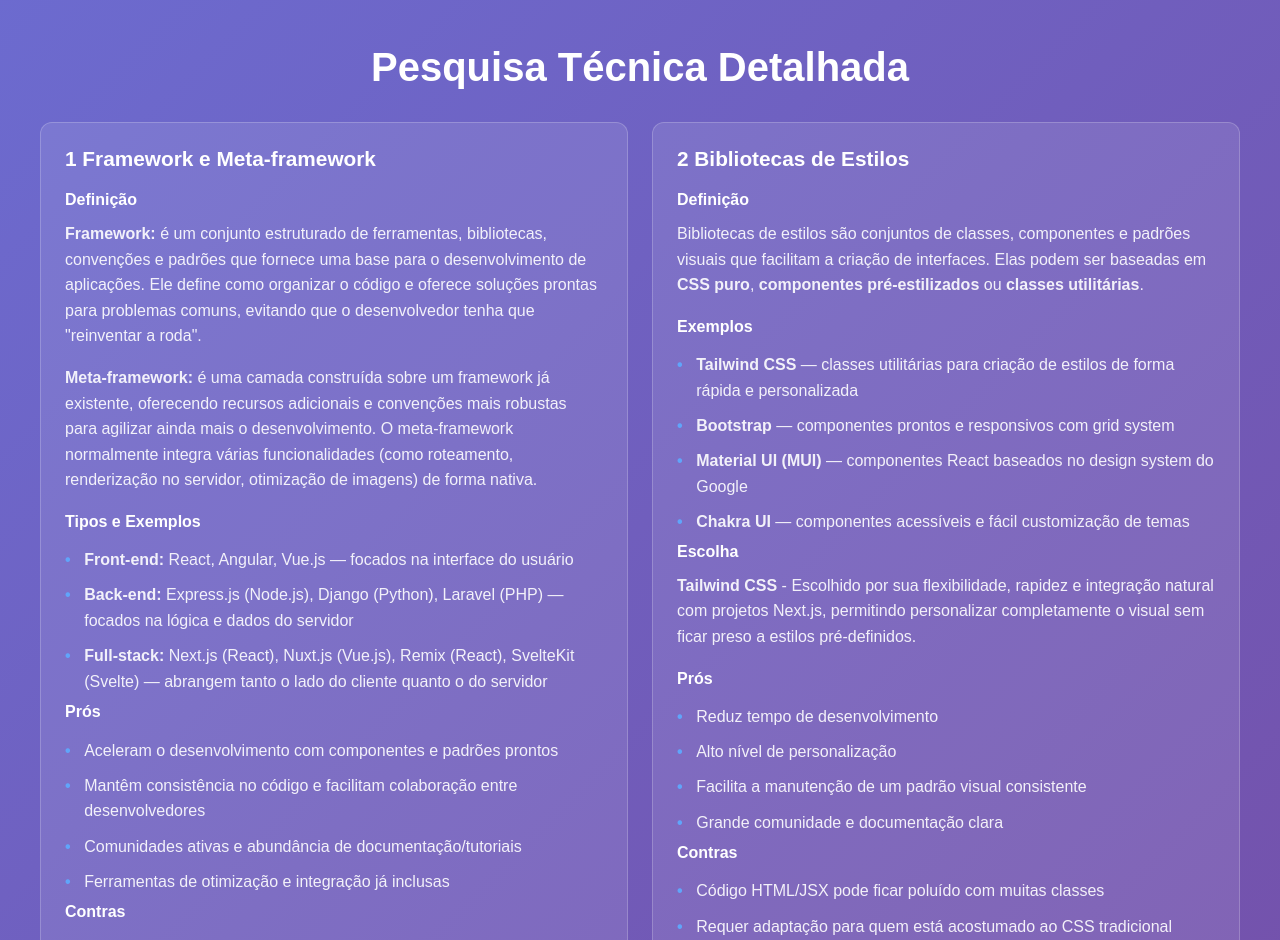
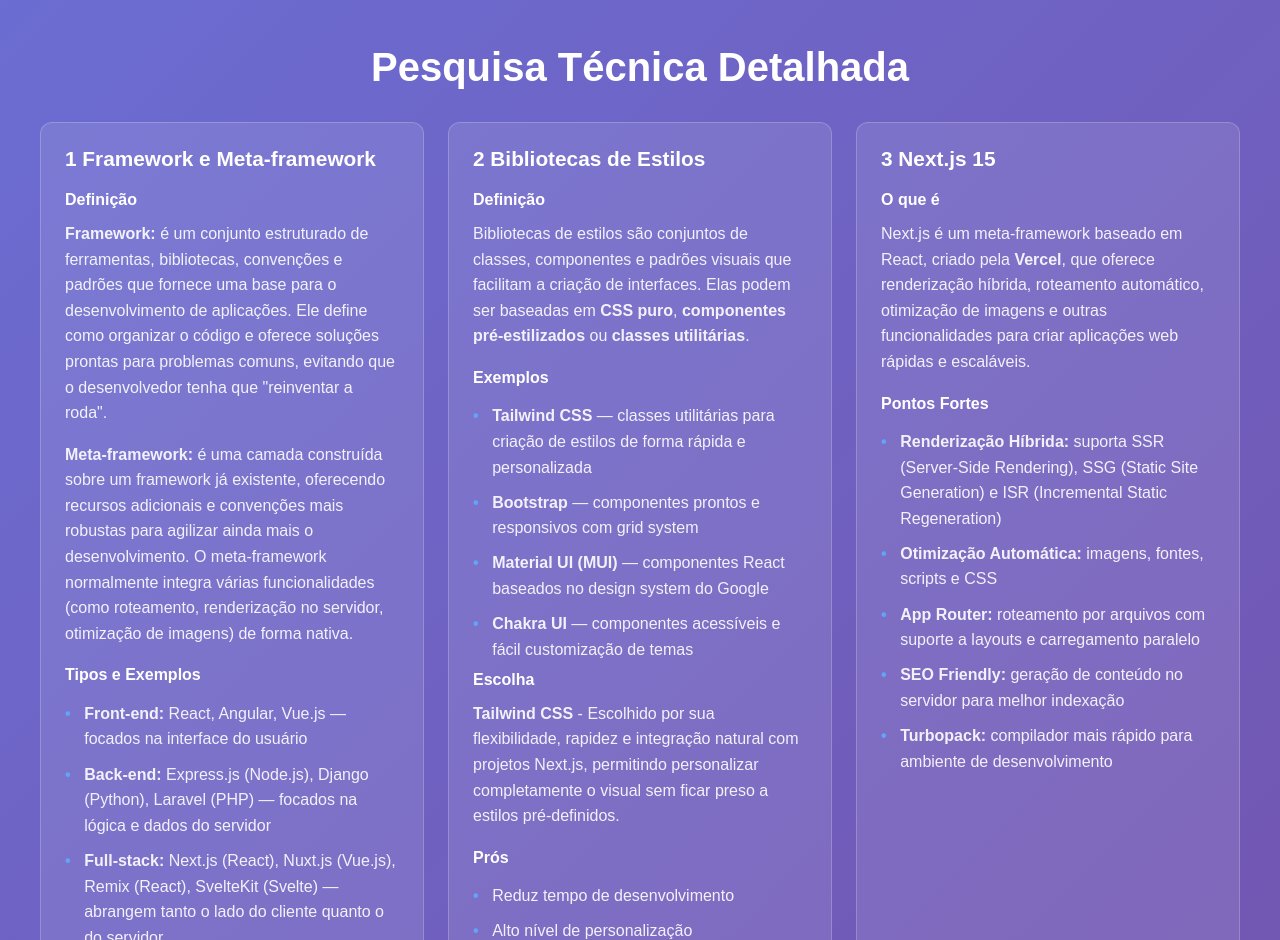
Before and after one commit to pablodelgado26/mini-wiki-tech, a Next.js app: page / in a window 1280 px wide. Shown: the part 1860-2800 px from the top of the page. Built offline with nearby package versions, Linux system fonts and the light colour scheme.

Commit message:
feat : create card 3

```diff
--- a/src/app/page.jsx
+++ b/src/app/page.jsx
@@ -169,6 +169,22 @@
             </ul>
           </Card>
 
+          <Card title="3 Next.js 15">
+            <h4>O que é</h4>
+            <p>Next.js é um meta-framework baseado em React, criado pela <strong>Vercel</strong>, que oferece renderização híbrida, roteamento automático, otimização de imagens e outras funcionalidades para criar aplicações web rápidas e escaláveis.</p>
+
+            <h4>Pontos Fortes</h4>
+            <ul>
+              <li><strong>Renderização Híbrida:</strong> suporta SSR (Server-Side Rendering), SSG (Static Site Generation) e ISR (Incremental Static Regeneration)</li>
+              <li><strong>Otimização Automática:</strong> imagens, fontes, scripts e CSS</li>
+              <li><strong>App Router:</strong> roteamento por arquivos com suporte a layouts e carregamento paralelo</li>
+              <li><strong>SEO Friendly:</strong> geração de conteúdo no servidor para melhor indexação</li>
+              <li><strong>Turbopack:</strong> compilador mais rápido para ambiente de desenvolvimento</li>
+            </ul>
+
+
+          </Card>
+
 
         </div>
       </section>
```
